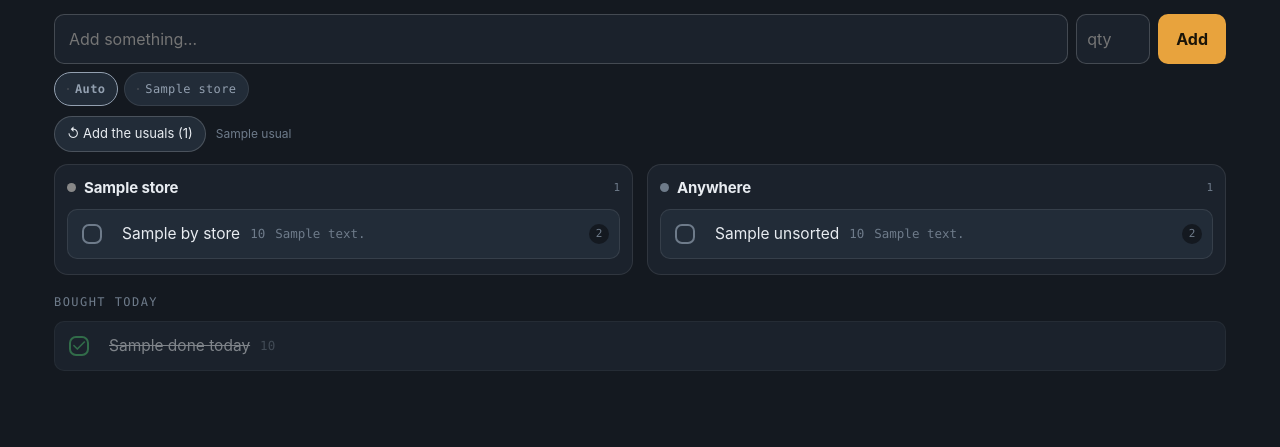
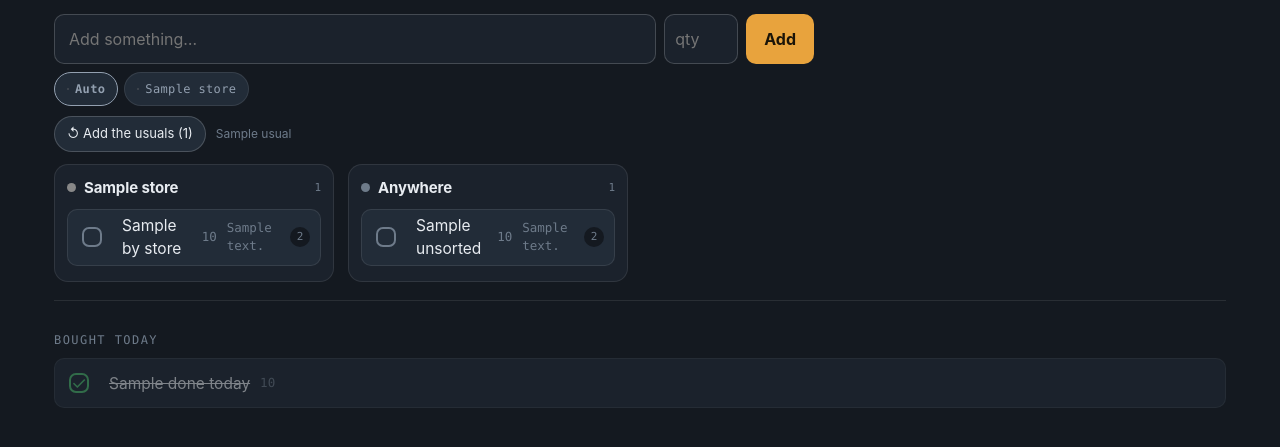
Before and after one commit to willianpripp/groceries, a FastAPI app: template app/templates/index.html in a window 1280 px wide. Shown: the part 54-501 px from the top of the page. Run offline with FastAPI, Linux system fonts and the light colour scheme; the template is opened without the code that fills it: most values are stand-ins (such as "Sample title", 1, 10 or a date in 2020); some libraries are stand-ins or nearby versions.

Commit message:
desktop layout: fixed-width columns, empty stores collapse to a legend line

```diff
--- a/app/static/style.css
+++ b/app/static/style.css
@@ -34,7 +34,7 @@ select, input, button {
 select { padding: 8px 10px; }
 
 /* --- add bar ------------------------------------------------------------- */
-.addbar { margin-bottom: 10px; }
+.addbar { margin-bottom: 10px; max-width: 760px; }
 .addbar .row1 { display: flex; gap: 8px; }
 .addbar input[name=name] { flex: 1; padding: 12px 14px; min-width: 0; }
 .addbar .qty { width: 74px; padding: 12px 10px; }
@@ -66,8 +66,18 @@ select { padding: 8px 10px; }
 /* --- stores -------------------------------------------------------------- */
 .cols { display: grid; gap: 14px; grid-template-columns: 1fr; }
 @media (min-width: 720px) {
-  .cols:not(.shopping) { grid-template-columns: repeat(auto-fit, minmax(240px, 1fr)); align-items: start; }
+  /* Fixed-width tidy columns, left-aligned: no stretched cards on wide
+     monitors, no ragged rows from empty stores (those collapse below). */
+  .cols:not(.shopping) { grid-template-columns: repeat(auto-fill, 280px); align-items: start; }
+  .cols.shopping { max-width: 760px; }
 }
+.emptystores {
+  display: flex; gap: 16px; flex-wrap: wrap; align-items: center;
+  color: var(--dim); font-size: 13px; margin-top: 18px;
+  border-top: 1px solid var(--line); padding-top: 12px;
+}
+.emptystores .es { display: inline-flex; align-items: center; gap: 6px; }
+.emptystores .dot { width: 8px; height: 8px; border-radius: 50%; display: inline-block; opacity: .6; }
 
 .store { background: var(--surface); border: 1px solid var(--line); border-radius: 14px; padding: 12px 12px 8px; }
 .store h2 {
--- a/app/templates/index.html
+++ b/app/templates/index.html
@@ -65,7 +65,9 @@
       {% for e in unsorted %}{{ entry_row(e, at) }}{% endfor %}
     </section>
   {% else %}
-    {% for s in stores %}
+    {# Stores with something on the list get cards; empty ones collapse into
+       one slim line below, so the board is only as wide as the actual list. #}
+    {% for s in stores if by_store[s.id] %}
     <section class="store">
       <h2><span class="dot" style="background: {{ s.color }}"></span>{{ s.name }}
         <span class="ct">{{ by_store[s.id] | length }}</span></h2>
@@ -81,6 +83,14 @@
     {% endif %}
   {% endif %}
 </main>
+
+{% if not at %}
+<p class="emptystores">
+  {% for s in stores if not by_store[s.id] %}
+  <span class="es"><span class="dot" style="background: {{ s.color }}"></span>{{ s.name }}</span>
+  {% endfor %}
+</p>
+{% endif %}
 
 {% if done_today %}
 <section class="donebox">
```
